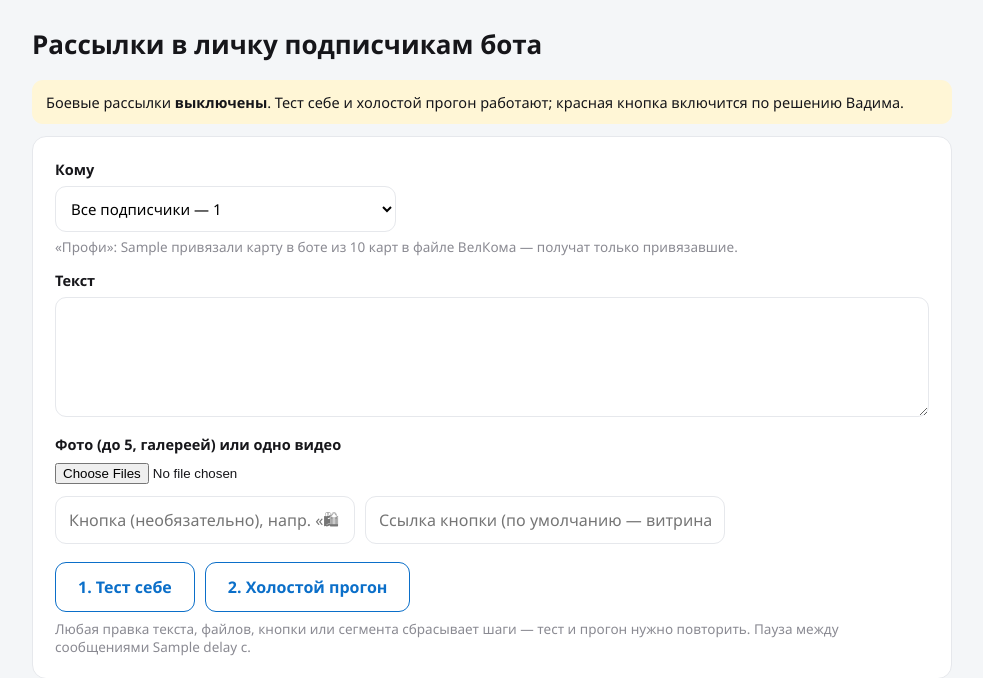
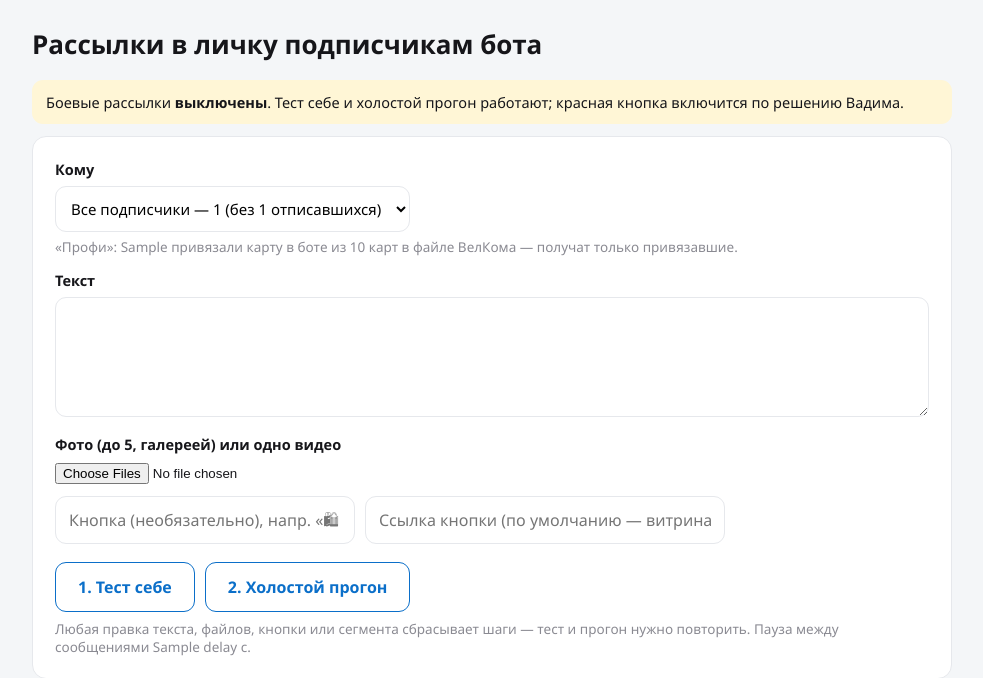
Before and after one commit to 9885710-droid/kuzya-admin, a FastAPI app: template app/templates/broadcasts.html in a window 1280 px wide. Shown: the top 678 px of the page, without its empty margins (148-1131 px from the left). Run offline with FastAPI, Linux system fonts and the light colour scheme; the template is opened without the code that fills it: most values are stand-ins (such as "Sample title", 1, 10 or a date in 2020); parts of the project's set-up code (start-up, migrations or seed data) failed here and were passed over.

Commit message:
Рассылки обходят отписавшихся (и помечают заблокировавших бота); аналитика — по полю происхождения origin
Co-Authored-By: Claude Opus 5.5 <noreply@anthropic.com>

```diff
--- a/app/main.py
+++ b/app/main.py
@@ -127,6 +127,8 @@ CREATE TABLE IF NOT EXISTS kuzya_post_tags (
 CREATE TABLE IF NOT EXISTS kuzya_loyalty_bindings (
   user_id BIGINT NOT NULL, phone TEXT NOT NULL, bound_at TIMESTAMPTZ NOT NULL DEFAULT NOW(), PRIMARY KEY (user_id, phone));
 ALTER TABLE kuzya_messages ADD COLUMN IF NOT EXISTS delivery TEXT;
+ALTER TABLE kuzya_bot_users ADD COLUMN IF NOT EXISTS unsubscribed_at TIMESTAMPTZ;
+ALTER TABLE kuzya_bot_users ADD COLUMN IF NOT EXISTS origin TEXT;   -- piter_backup / recovered / пусто для живых
 ALTER TABLE kuzya_messages ADD COLUMN IF NOT EXISTS edited_at TIMESTAMPTZ;
 """
 
@@ -546,9 +548,9 @@ async def segment_uids(audience):
     if audience == "card2":
         rows = await q("""SELECT DISTINCT b.user_id FROM kuzya_loyalty_bindings b JOIN kuzya_bot_users u USING (user_id)
                           JOIN kuzya_loyalty_cards c ON right(c.phone,10) = right(regexp_replace(b.phone,'\\D','','g'),10)
-                          WHERE c.card_type = 2""")
-    else:
-        rows = await q("SELECT user_id FROM kuzya_bot_users ORDER BY user_id")
+                          WHERE c.card_type = 2 AND u.unsubscribed_at IS NULL""")
+    else:   # отписавшихся (bot_stopped / заблокировали бота) рассылка обходит
+        rows = await q("SELECT user_id FROM kuzya_bot_users WHERE unsubscribed_at IS NULL ORDER BY user_id")
     return [r["user_id"] for r in rows]
 
 
@@ -565,11 +567,12 @@ def bcast_keyboard(btn_text, btn_url):
 async def broadcasts_page(request: Request):
     u = await current_user(request)
     if not u: return need_login()
-    n_all = await qv("SELECT COUNT(*) FROM kuzya_bot_users")
+    n_all = await qv("SELECT COUNT(*) FROM kuzya_bot_users WHERE unsubscribed_at IS NULL")
+    n_unsub = await qv("SELECT COUNT(*) FROM kuzya_bot_users WHERE unsubscribed_at IS NOT NULL")
     card2_total = await qv("SELECT COUNT(*) FROM kuzya_loyalty_cards WHERE card_type=2")
     card2_bound = len(await segment_uids("card2"))
     hist = await q("SELECT * FROM kuzya_broadcasts ORDER BY id DESC LIMIT 40")
-    return tpl.TemplateResponse("broadcasts.html", ctx(request, u, "broadcasts", n_all=n_all, card2_total=card2_total,
+    return tpl.TemplateResponse("broadcasts.html", ctx(request, u, "broadcasts", n_all=n_all, n_unsub=n_unsub, card2_total=card2_total,
         card2_bound=card2_bound, hist=hist, enabled=BROADCAST_ENABLED, delay=BROADCAST_DELAY, vitrina=VITRINA_URL))
 
 
@@ -655,6 +658,8 @@ async def run_broadcast(bid, uids, f):
             except Exception as e:
                 failed += 1
                 k = str(e)[:80]
+                if re.search(r"denied|blocked|forbidden|not\.found", k, re.I):   # бот заблокирован — это тоже отписка
+                    await qx("UPDATE kuzya_bot_users SET unsubscribed_at=NOW() WHERE user_id=$1 AND unsubscribed_at IS NULL", uid)
                 errors[k] = errors.get(k, 0) + 1
             if (i + 1) % 10 == 0:
                 await qx("UPDATE kuzya_broadcasts SET sent=$1, failed=$2 WHERE id=$3", sent, failed, bid)
@@ -874,7 +879,7 @@ async def analytics(request: Request):
         WITH d AS (SELECT generate_series($1::date, (NOW() AT TIME ZONE 'Asia/Omsk')::date, '1 day')::date AS d)
         SELECT d.d,
           (SELECT COUNT(*) FROM kuzya_bot_users WHERE (created_at AT TIME ZONE 'Asia/Omsk')::date = d.d
-             AND COALESCE(source,'') <> 'recovered') AS subs,
+             AND COALESCE(origin, CASE WHEN source='recovered' THEN 'recovered' END) IS NULL) AS subs,
           (SELECT COUNT(*) FROM kuzya_messages WHERE kind='start' AND (created_at AT TIME ZONE 'Asia/Omsk')::date = d.d) AS starts,
           (SELECT COUNT(*) FROM kuzya_messages WHERE kind='text' AND (created_at AT TIME ZONE 'Asia/Omsk')::date = d.d) AS questions,
           (SELECT COUNT(DISTINCT COALESCE(user_id::text, id::text)) FROM kuzya_vitrina_entries
@@ -884,14 +889,14 @@ async def analytics(request: Request):
           (SELECT COUNT(*) FROM kuzya_orders_log WHERE NOT is_test AND pay_status='paid' AND (created_at AT TIME ZONE 'Asia/Omsk')::date = d.d) AS paid,
           (SELECT COALESCE(SUM(total),0) FROM kuzya_orders_log WHERE NOT is_test AND pay_status='paid' AND (created_at AT TIME ZONE 'Asia/Omsk')::date = d.d) AS paid_sum
         FROM d ORDER BY d.d DESC""", SINCE)
-    base = await q1("""SELECT COUNT(*) total, COUNT(*) FILTER (WHERE source='recovered') recovered,
-                              COUNT(*) FILTER (WHERE created_at >= $1 AND COALESCE(source,'') <> 'recovered') new_since
+    base = await q1("""SELECT COUNT(*) total, COUNT(*) FILTER (WHERE origin='recovered' OR source='recovered') recovered, COUNT(*) FILTER (WHERE origin='piter_backup') piter,
+                              COUNT(*) FILTER (WHERE created_at >= $1 AND COALESCE(origin, CASE WHEN source='recovered' THEN 'recovered' END) IS NULL) new_since
                        FROM kuzya_bot_users""", t0)
     shops = await q("""SELECT COALESCE(s.city || ', ' || s.address, o.shop_id::text) shop, COUNT(*) n, SUM(o.total) s,
                               COUNT(*) FILTER (WHERE o.pay_status='paid') paid
                        FROM kuzya_orders_log o LEFT JOIN kuzya_shops s ON s.id=o.shop_id WHERE NOT o.is_test GROUP BY 1 ORDER BY 2 DESC""")
     raw = await q("""SELECT source src, COUNT(*) n FROM kuzya_bot_users
-                     WHERE COALESCE(source,'') <> 'recovered' AND created_at >= $1 GROUP BY 1 ORDER BY 2 DESC""", t0)
+                     WHERE COALESCE(origin, CASE WHEN source='recovered' THEN 'recovered' END) IS NULL AND created_at >= $1 GROUP BY 1 ORDER BY 2 DESC""", t0)
     sources = await label_sources(raw)
     tests = await qv("SELECT COUNT(*) FROM kuzya_orders_log WHERE is_test")
     return tpl.TemplateResponse("analytics.html", ctx(request, u, "analytics", days=days, base=base, shops=shops,
--- a/app/templates/analytics.html
+++ b/app/templates/analytics.html
@@ -3,7 +3,7 @@
 <h1>Аналитика</h1>
 <div class="row" style="gap:14px;margin-bottom:6px">
   <div class="card" style="flex:1;min-width:180px"><div class="muted">Подписчиков в базе</div><div style="font-size:28px;font-weight:800">{{ base.total }}</div>
-    <div class="muted">из них восстановлено из «Мониторинга»: {{ base.recovered }}</div></div>
+    <div class="muted">из них восстановлено из «Мониторинга»: {{ base.recovered }}{% if base.piter %}, из бэкапа Питера: {{ base.piter }}{% endif %}</div></div>
   <div class="card" style="flex:1;min-width:180px"><div class="muted">Новых с {{ since.strftime('%d.%m') }}</div><div style="font-size:28px;font-weight:800">{{ base.new_since }}</div></div>
 </div>
 <div class="card" style="padding:0;overflow-x:auto"><table>
--- a/app/templates/broadcasts.html
+++ b/app/templates/broadcasts.html
@@ -5,7 +5,7 @@
 <form id="f" class="card" onsubmit="return false">
   <label class="fld">Кому</label>
   <select name="audience" id="aud">
-    <option value="all">Все подписчики — {{ n_all }}</option>
+    <option value="all">Все подписчики — {{ n_all }} (без {{ n_unsub }} отписавшихся)</option>
     <option value="card2">Держатели «КУЗЯ Профи» — {{ card2_bound }} / {{ card2_total }}</option>
   </select>
   <p class="muted" style="margin-top:6px">«Профи»: {{ card2_bound }} привязали карту в боте из {{ card2_total }} карт в файле ВелКома — получат только привязавшие.</p>
```
